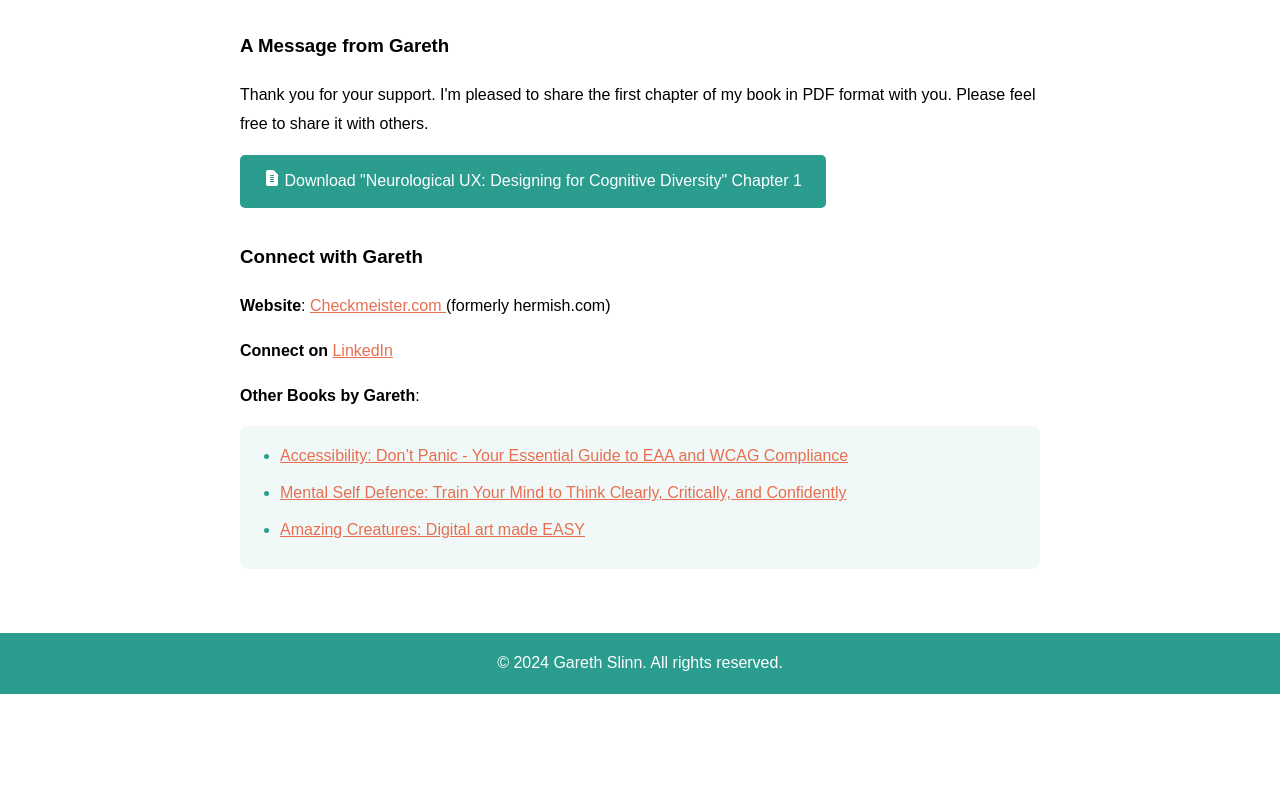
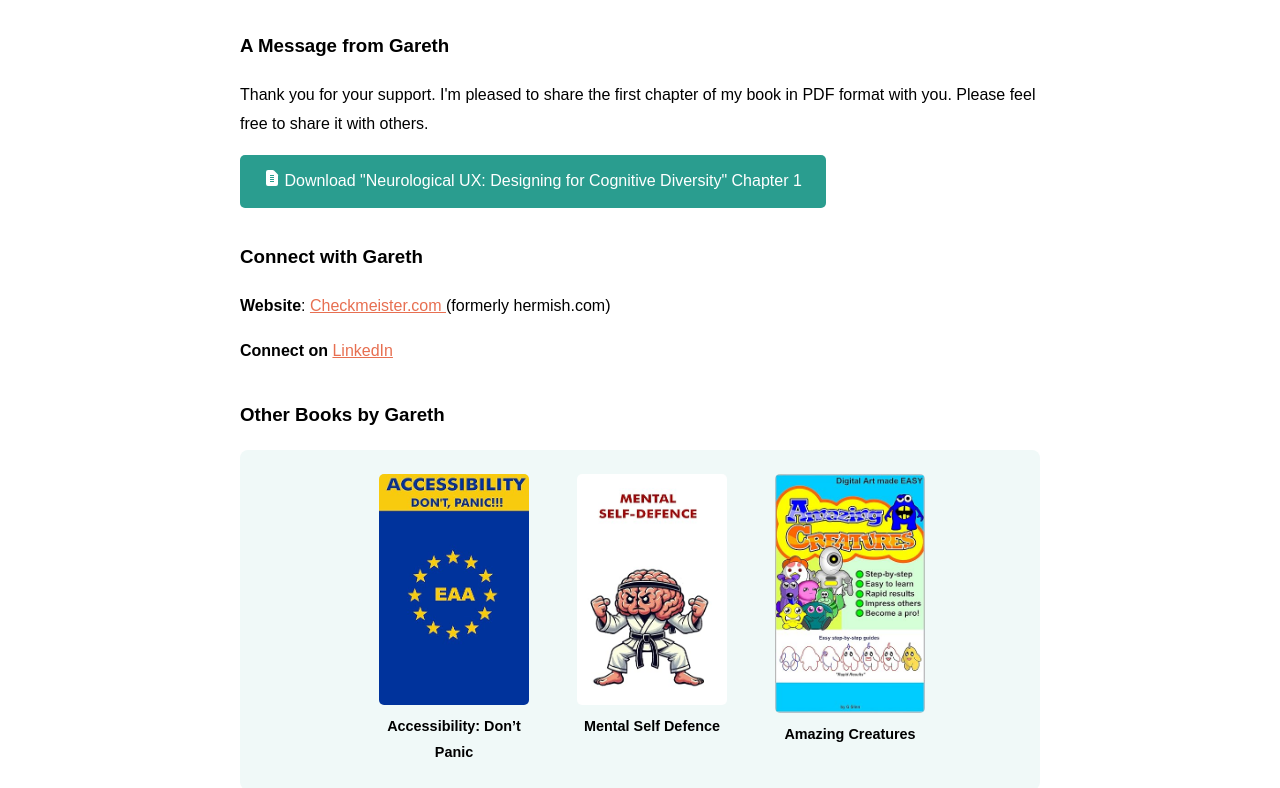
Before and after one commit to garethslinn/neurologicalux.github.io, a plain HTML site: page index.html in a window 1280 px wide. Shown: the part 2012-2800 px from the top of the page. Before the commit the page ends 2706 px from the top, so only its background shows below. Drawn offline with Linux system fonts and the light colour scheme.

Commit message:
update the page

```diff
--- a/index.html
+++ b/index.html
@@ -113,33 +113,35 @@
                 <span class="accessibility">external link</span>LinkedIn
             </a>
         </p>
-        <p>
-            <strong>Other Books by Gareth</strong>:
-        </p>
-        <ul>
+    </section>
+
+    <section>
+        <h3>Other Books by Gareth</h3>
+        <ul class="book-gallery">
             <li>
-                <a href="https://www.amazon.co.uk/Accessibility-Dont-Panic-Gareth-Slinn/dp/B0DL4CSBS8/">
-                    <span class="accessibility">external link</span>
-                    Accessibility: Don’t Panic - Your Essential Guide to EAA and WCAG Compliance
+                <a target="_blank" href="https://www.amazon.co.uk/Accessibility-Dont-Panic-Gareth-Slinn/dp/B0DL4CSBS8/">
+                    <span class="accessibility">Opens in a separate tab</span>
+                    <img src="src/images/acc.jpg" alt="Cover of Accessibility: Don’t Panic - Your Essential Guide to EAA and WCAG Compliance">
+                    <span>Accessibility: Don’t Panic</span>
                 </a>
             </li>
-
             <li>
-                <a href="https://www.amazon.co.uk/Mental-Self-Defence-Critically-Confidently/dp/B0DM5FPSCN/">
-                    <span class="accessibility">external link</span>
-                    Mental Self Defence: Train Your Mind to Think Clearly, Critically, and Confidently
+                <a target="_blank" href="https://www.amazon.co.uk/Mental-Self-Defence-Critically-Confidently/dp/B0DM5FPSCN/">
+                    <span class="accessibility">Opens in a separate tab</span>
+                    <img src="src/images/msd.jpg" alt="Cover of Mental Self Defence: Train Your Mind to Think Clearly, Critically, and Confidently">
+                    <span>Mental Self Defence</span>
                 </a>
             </li>
-
             <li>
-                <a href="https://www.amazon.co.uk/Amazing-Creatures-Digital-made-EASY-ebook/dp/B00M9CUJOY/">
-                    <span class="accessibility">external link</span>
-                    Amazing Creatures: Digital art made EASY
+                <a target="_blank" href="https://www.amazon.co.uk/Amazing-Creatures-Digital-made-EASY-ebook/dp/B00M9CUJOY/">
+                    <span class="accessibility">Opens in a separate tab</span>
+                    <img src="src/images/az.jpg" alt="Cover of Amazing Creatures: Digital Art Made EASY">
+                    <span>Amazing Creatures</span>
                 </a>
             </li>
-
         </ul>
     </section>
+
 
 </main>
 
--- a/src/styles/main.css
+++ b/src/styles/main.css
@@ -288,3 +288,39 @@ footer {
     background-color: #21867a;
     outline: none;
 }
+
+.book-gallery {
+    display: flex;
+    flex-wrap: wrap;
+    gap: 1.5rem;
+    list-style: none;
+    padding: 1rem;
+    justify-content: center;
+}
+
+.book-gallery li {
+    text-align: center;
+    max-width: 150px;
+}
+
+.book-gallery img {
+    width: 100%;
+    height: auto;
+    border-radius: 5px;
+    transition: transform 0.3s ease, box-shadow 0.3s ease;
+}
+
+.book-gallery a {
+    text-decoration: none;
+    color: inherit;
+    display: block;
+    margin-top: 0.5rem;
+    font-weight: bold;
+    font-size: 0.9rem;
+}
+
+.book-gallery img:hover,
+.book-gallery img:focus {
+    transform: scale(1.05);
+    box-shadow: 0 4px 8px rgba(0, 0, 0, 0.2);
+}
```
